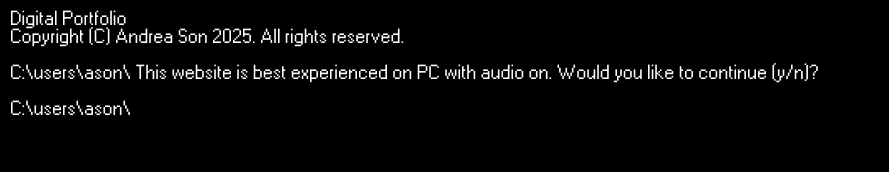
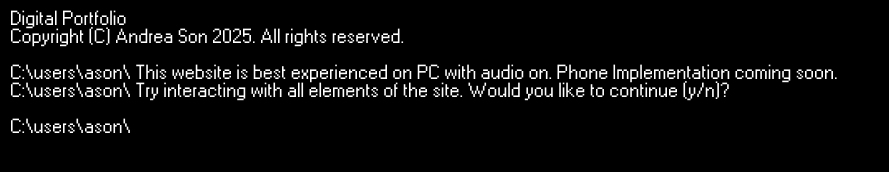
Before and after one commit to SonAndrea/portfolio, a plain HTML site: page index.html in a window 1280 px wide. Shown: the whole page, without its empty margins (0-889 px from the left). Drawn offline with Linux system fonts and the light colour scheme.

Commit message:
Updated instructions

```diff
--- a/index.html
+++ b/index.html
@@ -16,12 +16,14 @@
         Copyright (C) Andrea Son 2025. All rights reserved.
         <br>
         <br>
-        C:\users\ason\ This website is best experienced on PC with audio on. Would you like to continue (y/n)?
+        C:\users\ason\ This website is best experienced on PC with audio on. Phone Implementation coming soon.
+        <br>
+        C:\users\ason\ Try interacting with all elements of the site. Would you like to continue (y/n)?
         <br>
         <br>
         C:\users\ason\ <input type="text" id="launch_input">
         <br>
-        <p id="starting_windows_text">C:\users\ason\C:\users\ason\ Starting Windows 9X....</p>
+        <p id="starting_windows_text">C:\users\ason\C:\users\ason\ Starting Windows 9x....</p>
     </div>
 
     <!-- Win9x Emulator -->
```
